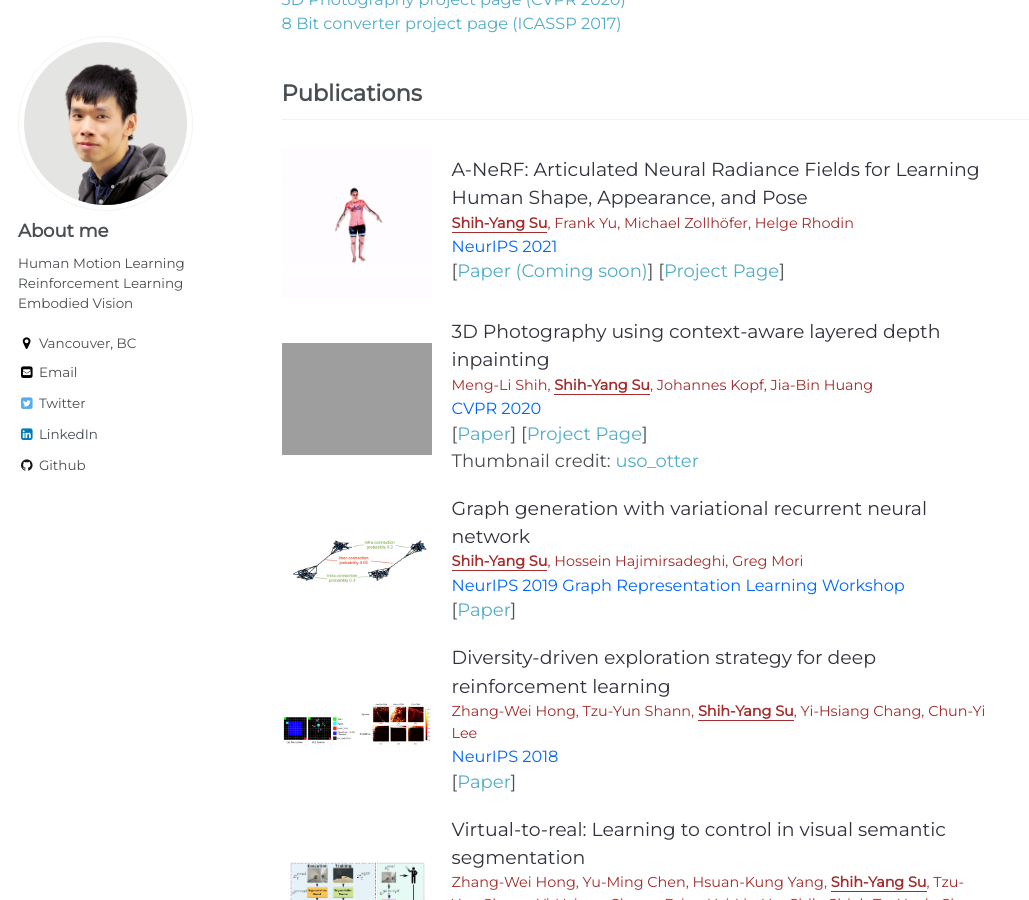
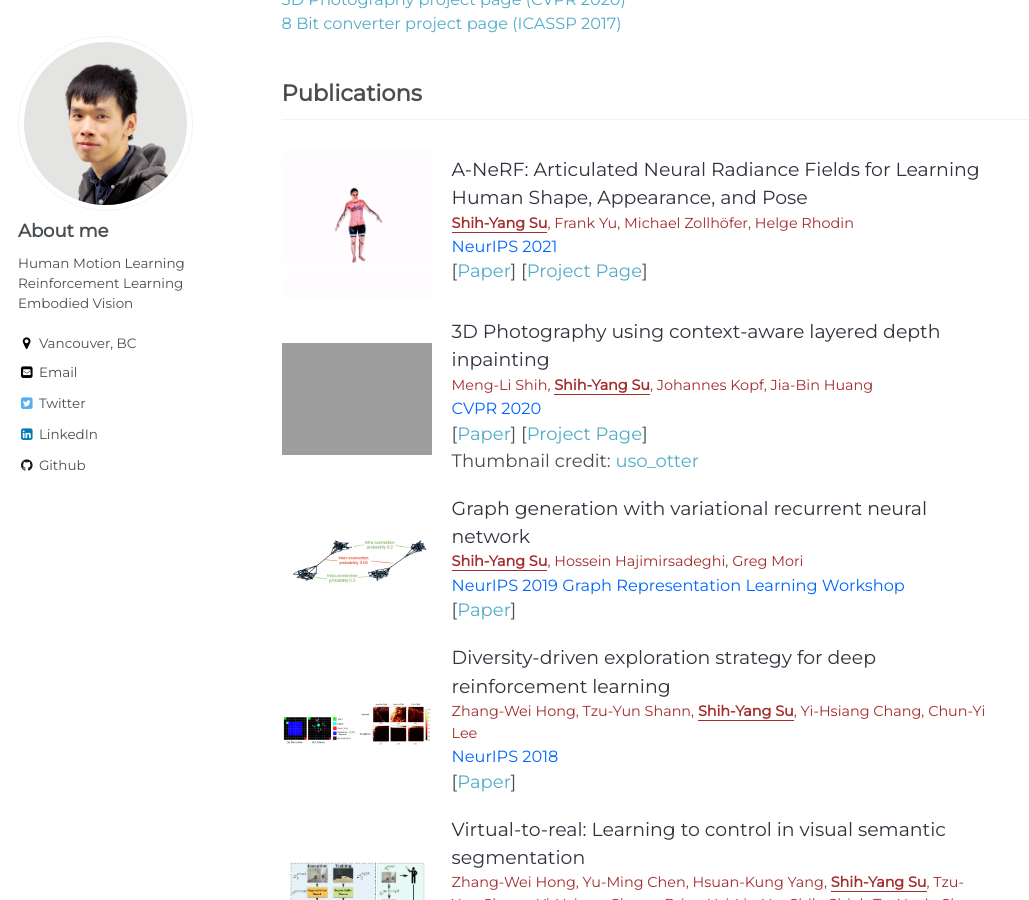
Before and after one commit to LemonATsu/LemonATsu.github.io, a Jekyll site: the page built from _pages/about.md, in a window 1280 px wide and 900 px high, scrolled down 701 px. Shown: the whole window, without its empty margins (0-1029 px from the left). Built offline with Jekyll 4.4.1, drawn with Linux system fonts in a browser that asks for light colours.

Commit message:
update pub

```diff
--- a/_pages/about.md
+++ b/_pages/about.md
@@ -49,7 +49,7 @@ During my study, I am fortunate to have opportunities to work with [Dr. Michael
         <div class="pub-title">A-NeRF: Articulated Neural Radiance Fields for Learning Human Shape, Appearance, and Pose</div>
         <div class="pub-author"><b>Shih-Yang Su</b>, Frank Yu, Michael Zollh&ouml;fer, Helge Rhodin</div>
         <div class="pub-conf">NeurIPS 2021</div>
-        [<a href="">Paper (Coming soon)</a>]
+        [<a href="https://arxiv.org/abs/2102.06199">Paper</a>]
         [<a href="https://lemonatsu.github.io/anerf/">Project Page</a>]
     </div>
 </div>
```
